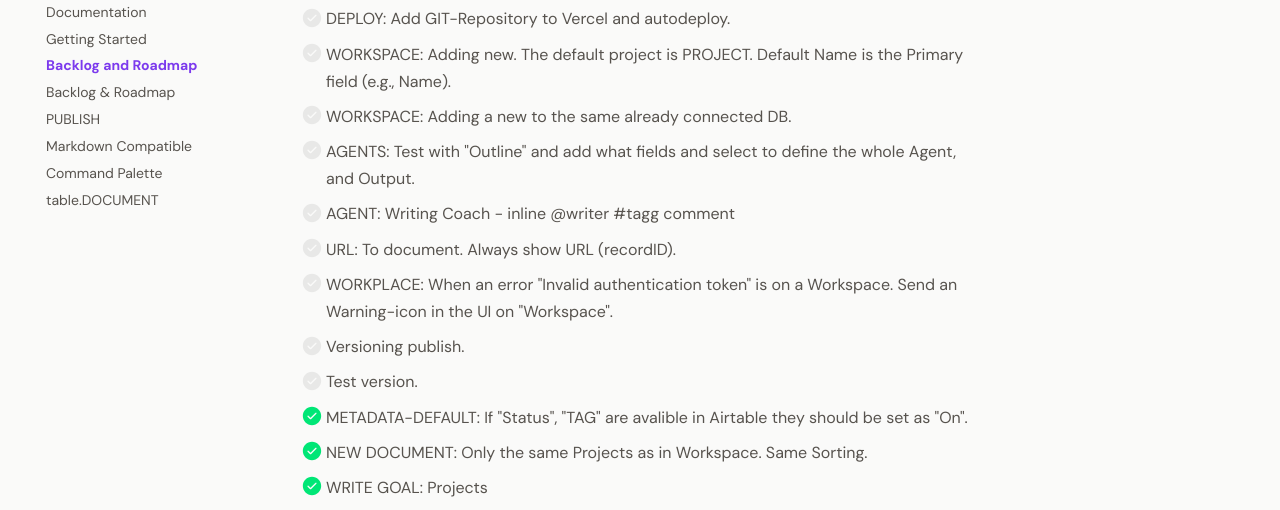
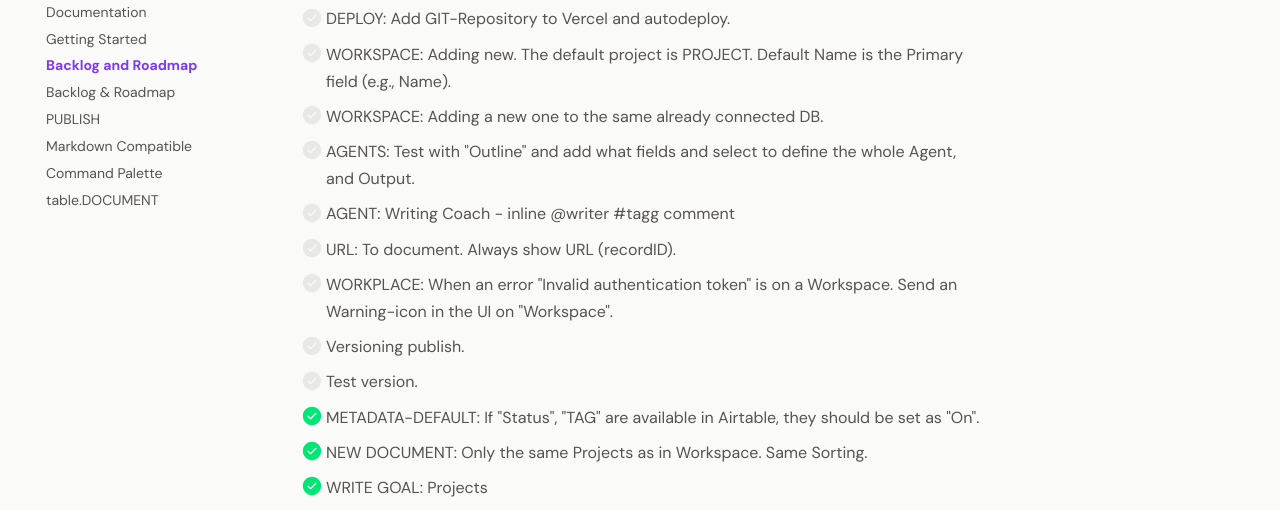
Before and after one commit to larssonhthomas-afk/writebase-docs, an MkDocs documentation site: the page built from docs/008-backlog-and-roadmap.md, in a window 1280 px wide and 900 px high, scrolled down 1048 px. Shown: the part 154-664 px from the top of the window. Built offline with MkDocs 1.6.1 and Material for MkDocs 9.7.7, drawn with Linux system fonts in a browser that asks for light colours; some web fonts are replaced.

Commit message:
Update 008-backlog-and-roadmap.md

```diff
--- a/docs/008-backlog-and-roadmap.md
+++ b/docs/008-backlog-and-roadmap.md
@@ -48,7 +48,7 @@ This Backlog has a priority 1-3.
 
 - [ ] DEPLOY: Add GIT-Repository to Vercel and autodeploy.
 - [ ] WORKSPACE: Adding new. The default project is PROJECT. Default Name is the Primary field (e.g., Name).
-- [ ] WORKSPACE: Adding a new to the same already connected DB.
+- [ ] WORKSPACE: Adding a new one to the same already connected DB.
 - [ ] AGENTS: Test with "Outline" and add what fields and select to define the whole Agent, and Output.
 - [ ] AGENT: Writing Coach - inline @writer #tagg comment
 - [ ] URL: To document. Always show URL (recordID).
@@ -56,7 +56,7 @@ This Backlog has a priority 1-3.
 - [ ] Versioning publish.
 - [ ] Test version.
 
-- [x] METADATA-DEFAULT: If "Status", "TAG" are avalible in Airtable they should be set as "On".
+- [x] METADATA-DEFAULT: If "Status", "TAG" are available in Airtable, they should be set as "On".
 - [x] NEW DOCUMENT: Only the same Projects as in Workspace. Same Sorting.
 - [x] WRITE GOAL: Projects
 - [x] METADATA: Settings don't save in the local file?
```
